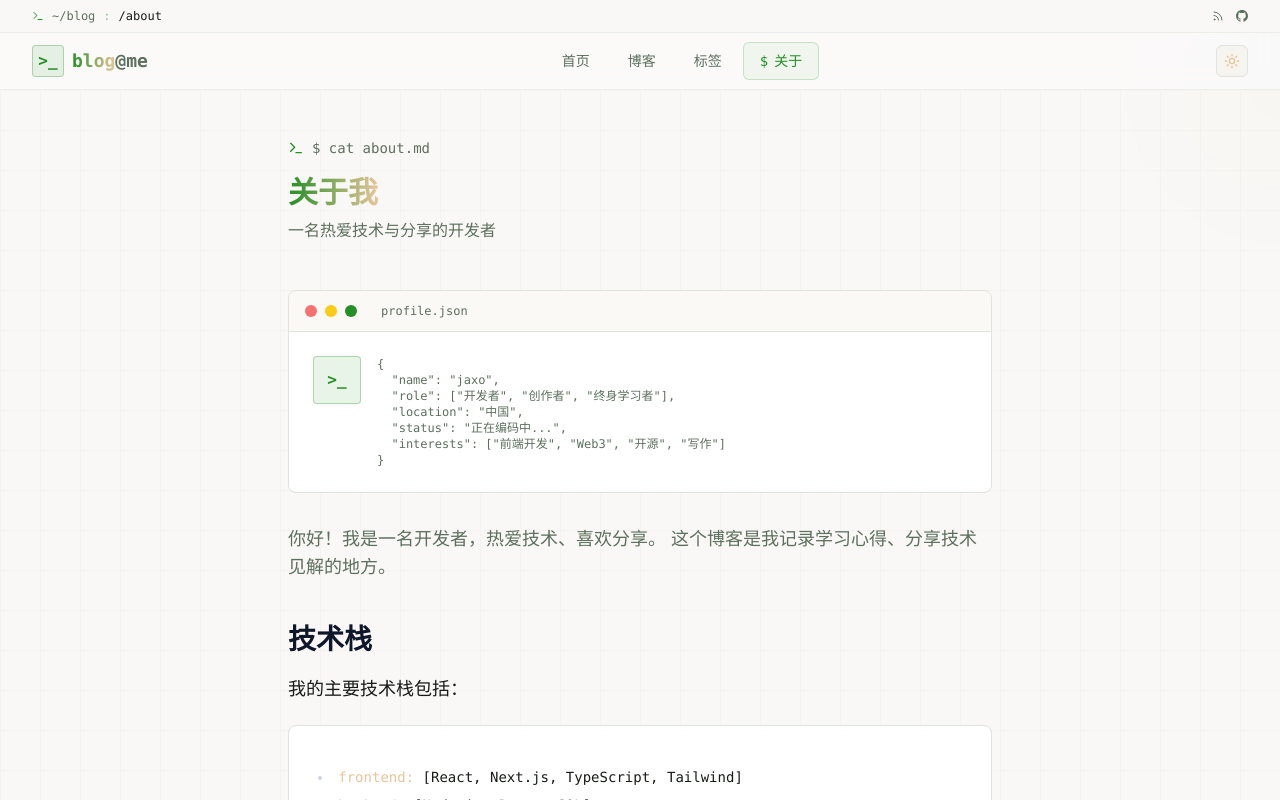
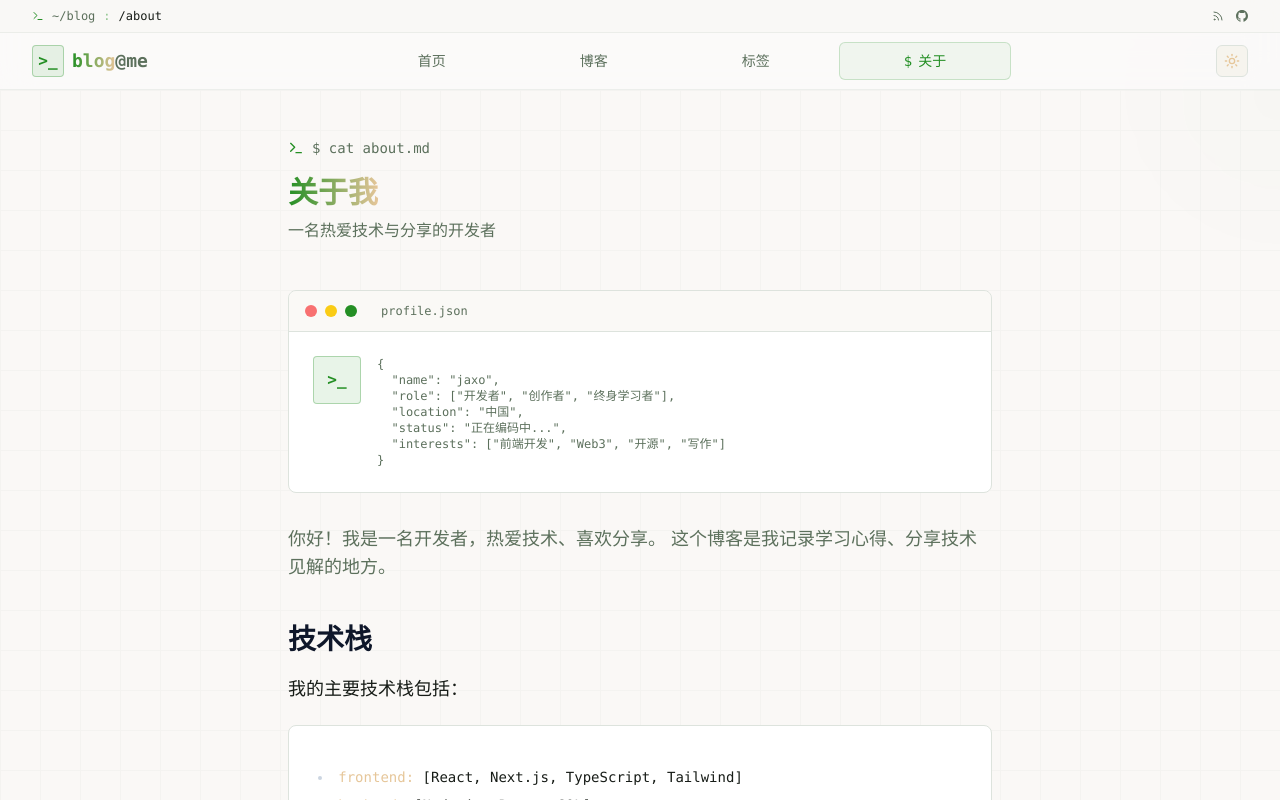
Before and after one commit to jaxo4life/myblog, a Next.js app: page /about in a window 1280 px wide. Shown: the top 800 px of the page. Built offline with nearby package versions, Linux system fonts and the light colour scheme.

Commit message:
fix: header

```diff
--- a/src/components/layout/site-header.tsx
+++ b/src/components/layout/site-header.tsx
@@ -40,7 +40,7 @@ export function SiteHeader() {
             <span className="text-terminal-green/50 flex-shrink-0">:</span>
             <span className="text-foreground truncate">{pathname === '/' ? '~' : pathname.replace('/blog/', '').replace('/tags', 'tags')}</span>
             <span className="ml-auto flex items-center gap-3 flex-shrink-0">
-              <a href="/rss.xml" className="hover:text-terminal-green transition-colors">
+              <a href="/rss.xml" target="_blank" rel="noopener noreferrer" className="hover:text-terminal-green transition-colors">
                 <Rss className="h-3 w-3" />
               </a>
               <a href="https://github.com/jaxo4life/myblog" target="_blank" rel="noopener noreferrer" className="hover:text-terminal-green transition-colors">
@@ -75,7 +75,7 @@ export function SiteHeader() {
                   key={item.name}
                   href={item.href}
                   className={cn(
-                    'relative px-4 py-2 text-sm font-medium transition-all',
+                    'relative px-16 py-2 text-sm font-medium transition-all',
                     'font-mono rounded-md',
                     'border border-transparent hover:border-terminal-green/30',
                     isActive ? 'text-terminal-green bg-terminal-green/5 border-terminal-green/20' : 'text-muted-foreground hover:text-foreground'
```
